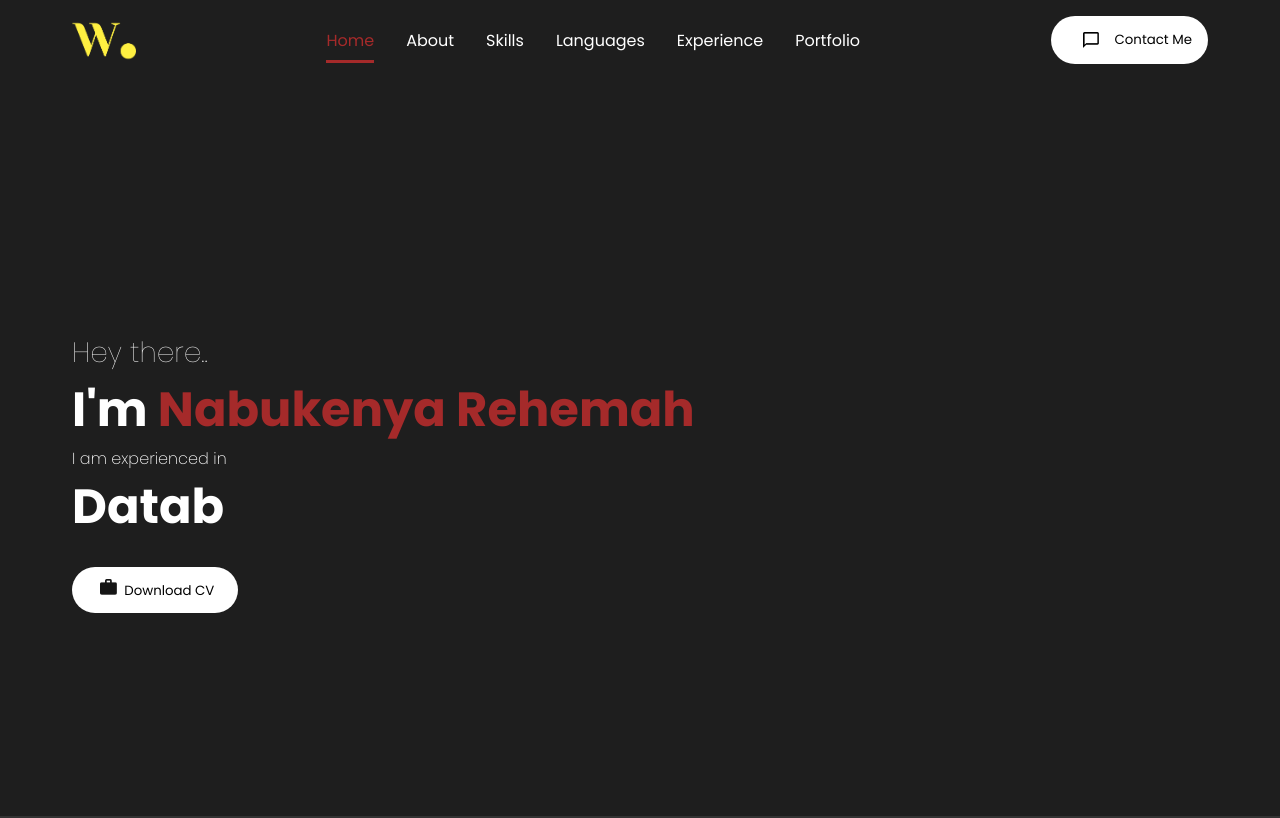
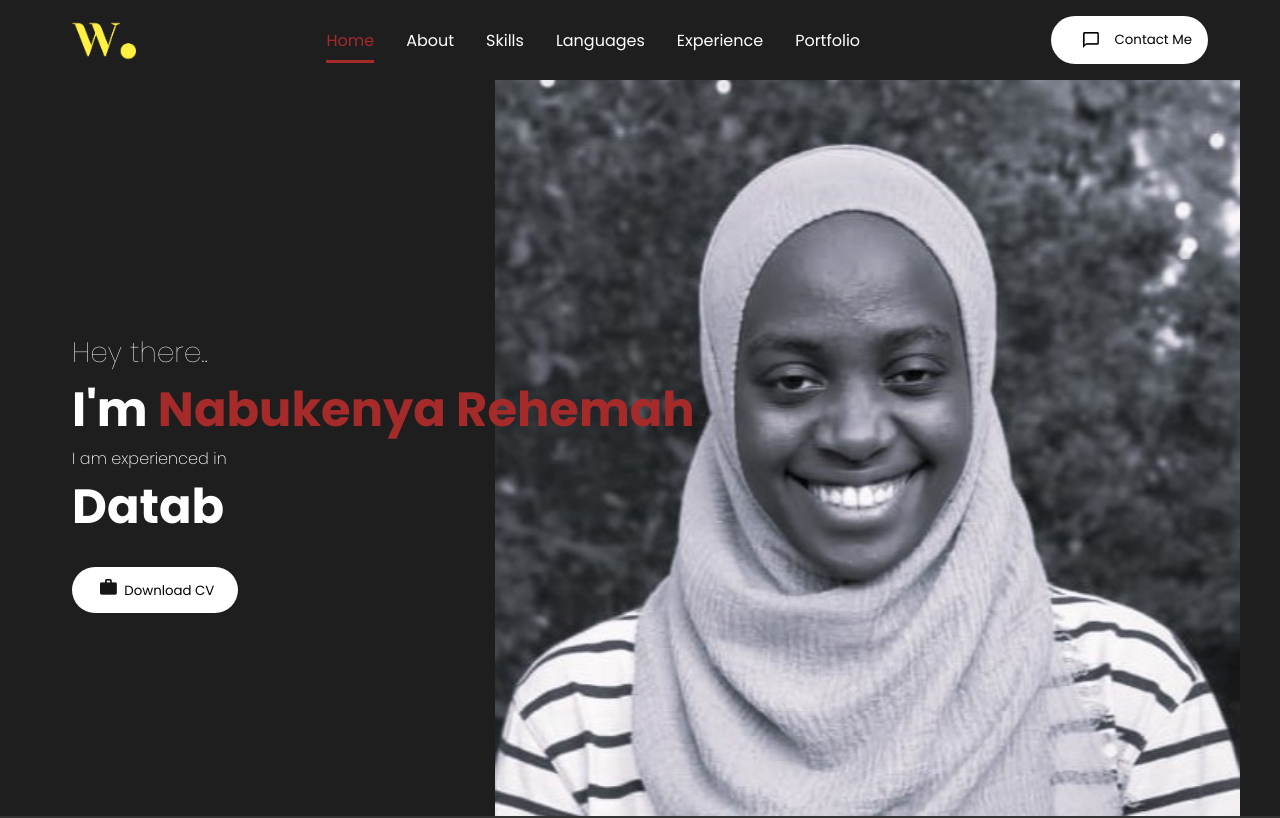
Before and after one commit to remyhayaan/portfolio, a React (Create React App) app in the folder myportfoli/: page / in a window 1280 px wide. Shown: the top 818 px of the page. Built offline with nearby package versions, Linux system fonts and the light colour scheme.

Commit message:
Add background image for the Intro component

```diff
--- a/myportfoli/src/components/Intro.js
+++ b/myportfoli/src/components/Intro.js
@@ -1,6 +1,7 @@
 import React, { useState, useEffect } from 'react';
 import btnImg from '../../src/assets/hireme.png';
 import cv from '../../src/assets/Nabukenya-Rehemah-CV.docx';
+import bg from '../../src/assets/remy1.jpg';
 import smallScreenImg from '../../src/assets/bw.jfif'; // New image for smaller screens
 
 function Intro() {
@@ -37,7 +38,7 @@ function Intro() {
   return (
     <section id='intro'>
       <div className='introDiv'>
-        {/*<img src={bg} alt='Profile' className='bg' />*/}
+     <img src={bg} alt='Profile' className='bg' />
         {/* This is the new image for small screens */}
         <img src={smallScreenImg} alt="Small Screen" className='bgSmall' />
         <div className='introContent'>
```
